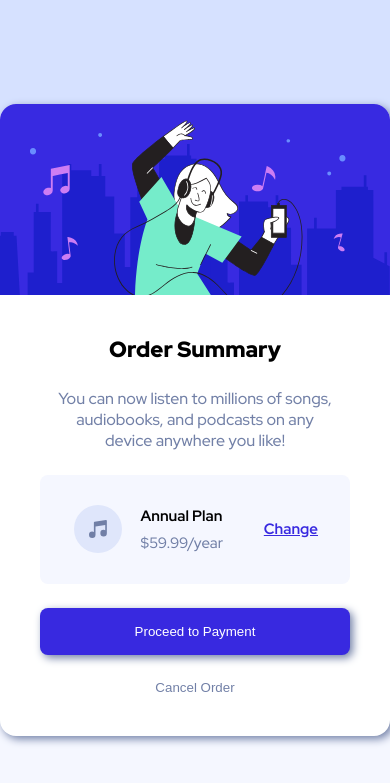
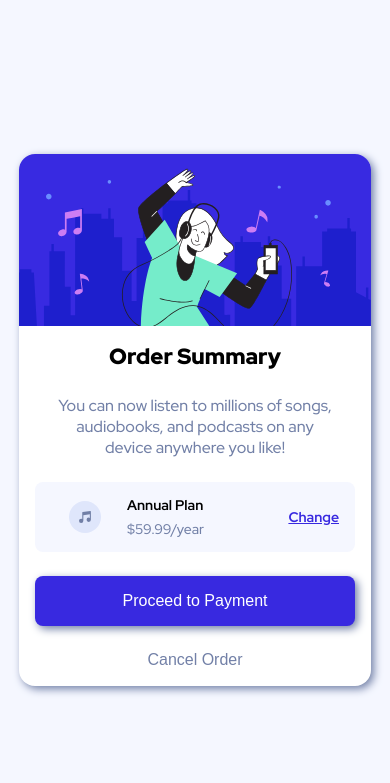
Before and after one commit to andrewwebbdeveloper/frontend-mentor-challenges, a website built with Parcel: page src/challenges/order-summary-component/index.html in a window 390 px wide. Shown: the part 53-836 px from the top of the page. Built offline with nearby package versions, Linux system fonts and the light colour scheme.

Commit message:
add some responsive styles

```diff
--- a/src/challenges/order-summary-component/styles.css
+++ b/src/challenges/order-summary-component/styles.css
@@ -12,10 +12,15 @@ body {
   width: 100vw;
   height: 100vh;
   position: fixed;
-  /* top: -10rem; */
   background-repeat: no-repeat;
   background-image: url(./images/pattern-background-desktop.svg);
   background-color: var(--very-pale-blue-color);
+}
+
+@media screen and (max-width: 420px) {
+  body {
+    background-image: none;
+  }
 }
 
 main {
@@ -31,7 +36,7 @@ main {
 }
 
 .card {
-  width: 25rem;
+  max-width: 25rem;
   display: flex;
   flex-direction: column;
   align-items: center;
@@ -40,6 +45,13 @@ main {
   background-color: white;
   box-shadow: 3px 3px 9px 0px var(--desaturated-blue-color);
 }
+
+@media screen and (max-width: 420px) {
+  .card {
+    margin: 10rem;
+  }
+}
+
 .card > img {
   width: 100%;
   border-radius: 1rem 1rem 0 0;
@@ -52,6 +64,13 @@ main {
   align-items: center;
   flex-direction: column;
   padding: 2.5rem;
+}
+
+@media screen and (max-width: 420px) {
+  .content {
+    padding: 1rem;
+    min-width: 20rem;
+  }
 }
 
 .title {
@@ -68,7 +87,8 @@ main {
 .plan-details {
   display: grid;
   column-gap: 1rem;
-  padding: 1rem 2rem;
+  width: 90%;
+  padding: 0 1rem;
   background-color: var(--very-pale-blue-color);
   border-radius: 0.5rem;
   grid-template-columns: 2fr 3fr 3fr;
@@ -77,21 +97,41 @@ main {
 
   font-size: 15px;
 }
+
+@media screen and (max-width: 420px) {
+  .plan-details {
+    width: 90%;
+    padding: 0 1rem;
+    column-gap: 0.5rem;
+    white-space: nowrap;
+    font-size: 14px;
+  }
+}
+
 .plan-details > img {
   justify-self: center;
   grid-row: span 2;
 }
+
+@media screen and (max-width: 420px) {
+  .plan-details > img {
+    width: 2rem;
+  }
+}
+
 .plan-title {
   font-weight: 700;
   margin-bottom: 0.2rem;
   grid-column: 2;
 }
+
 .plan-price {
   font-weight: 500;
   color: var(--desaturated-blue-color);
   margin-top: 0.2rem;
   grid-column: 2;
 }
+
 .change-link {
   color: var(--bright-blue-color);
   text-decoration: underline;
@@ -101,6 +141,7 @@ main {
   grid-row: 1/-1;
   justify-self: right;
 }
+
 .primary-btn {
   width: 100%;
   padding: 1rem;
@@ -110,8 +151,21 @@ main {
   color: white;
   background-color: var(--bright-blue-color);
 }
+
+@media screen and (max-width: 420px) {
+  .primary-btn {
+    font-size: 16px;
+  }
+}
+
 .secondary-btn {
   color: var(--desaturated-blue-color);
   background-color: transparent;
   border: none;
 }
+
+@media screen and (max-width: 420px) {
+  .secondary-btn {
+    font-size: 16px;
+  }
+}
```
